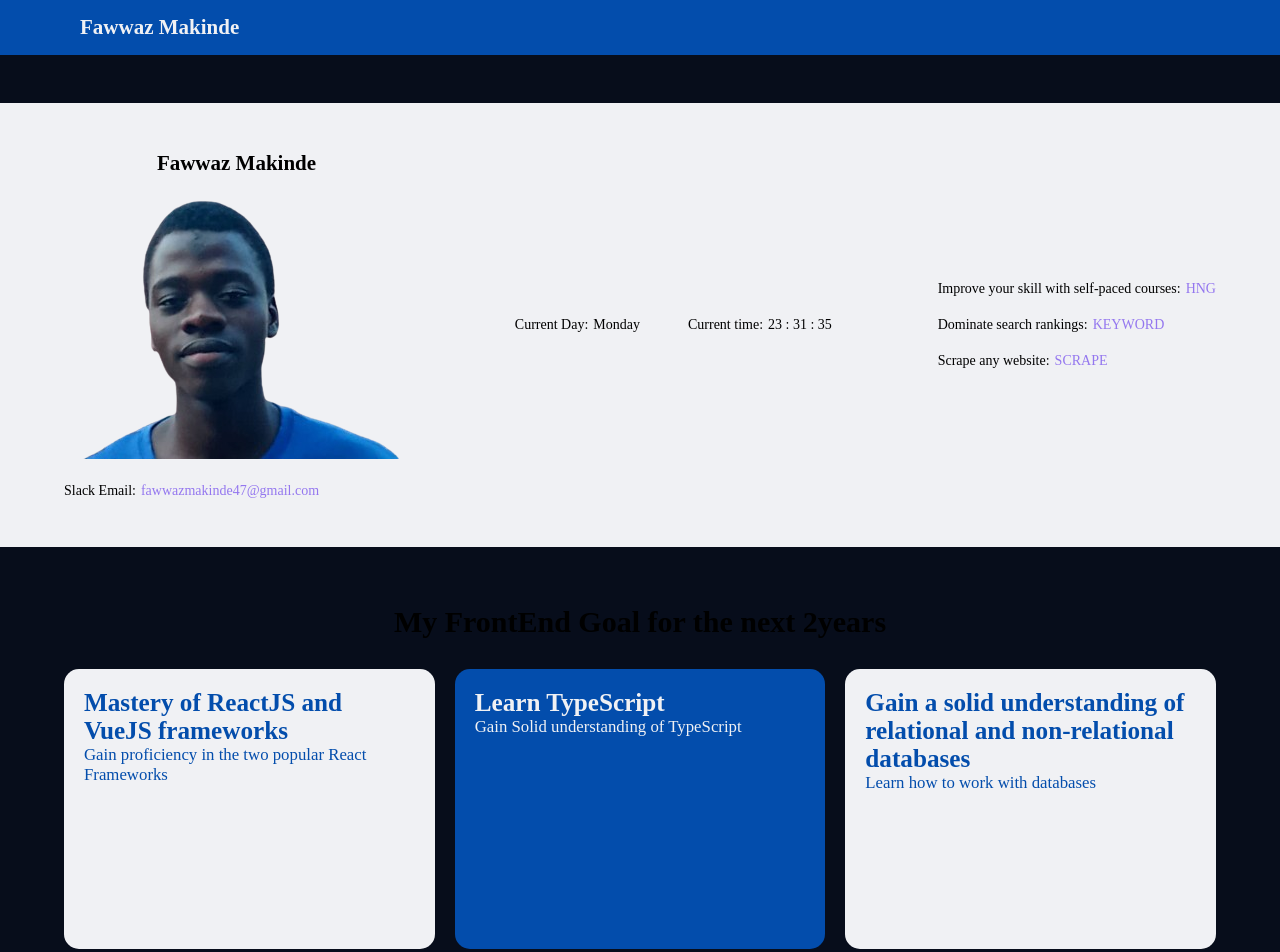
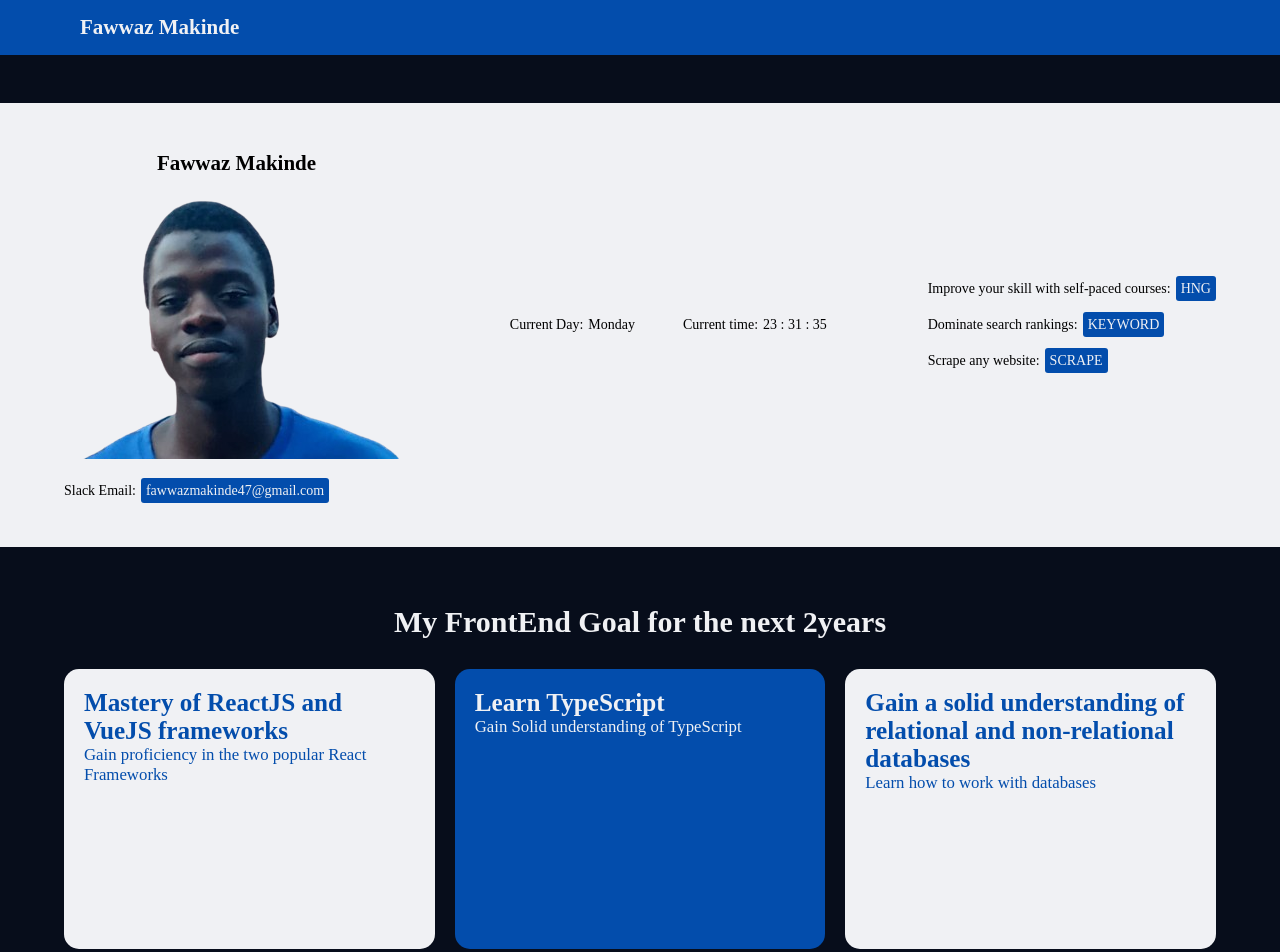
Before and after one commit to fawwazmak/HNG-FrontEnd-Goal, a plain HTML site: page index.html in a window 1280 px wide. Shown: the top 952 px of the page. Drawn offline with Linux system fonts and the light colour scheme.

Commit message:
added js

```diff
--- a/index.js
+++ b/index.js
@@ -1,3 +1,4 @@
+setInterval(() => {
   const daysOfWeek = [
     "Sunday",
     "Monday",
@@ -7,8 +8,6 @@ const daysOfWeek = [
     "Friday",
     "Saturday",
   ];
-
-setInterval(() => {
     const time = new Date();
     const dayNum = time.getUTCDate();
     const currentDay = daysOfWeek[dayNum];
--- a/style.css
+++ b/style.css
@@ -12,7 +12,10 @@
 
 a {
   text-decoration: none;
-  color: var(--purple);
+  color: var(--white);
+  background-color: var(--blue);
+  padding: 5px;
+  border-radius: 3px;
 }
 
 a:visited {
@@ -101,6 +104,7 @@ body {
   padding-top: 10px;
   padding-bottom: 10px;
   font-size: 30px;
+  color: var(--white);
 }
 
 header {
@@ -109,6 +113,8 @@ header {
   padding-top: 15px;
   padding-bottom: 15px;
   color: var(--white);
+  position: sticky;
+  top: 0;
 }
 
 .links-to-others {
@@ -130,9 +136,6 @@ section {
   padding-right: 4rem;
 }
 
-
-
-
 @media (max-width: 992px) {
   .first-section {
     flex-direction: column;
@@ -144,7 +147,6 @@ section {
     grid-template-columns: repeat(2, 1fr);
   }
 }
-
 
 @media (max-width: 768px) {
   .flex-center {
```
Lines whose indentation alone changed are shown as unchanged.
